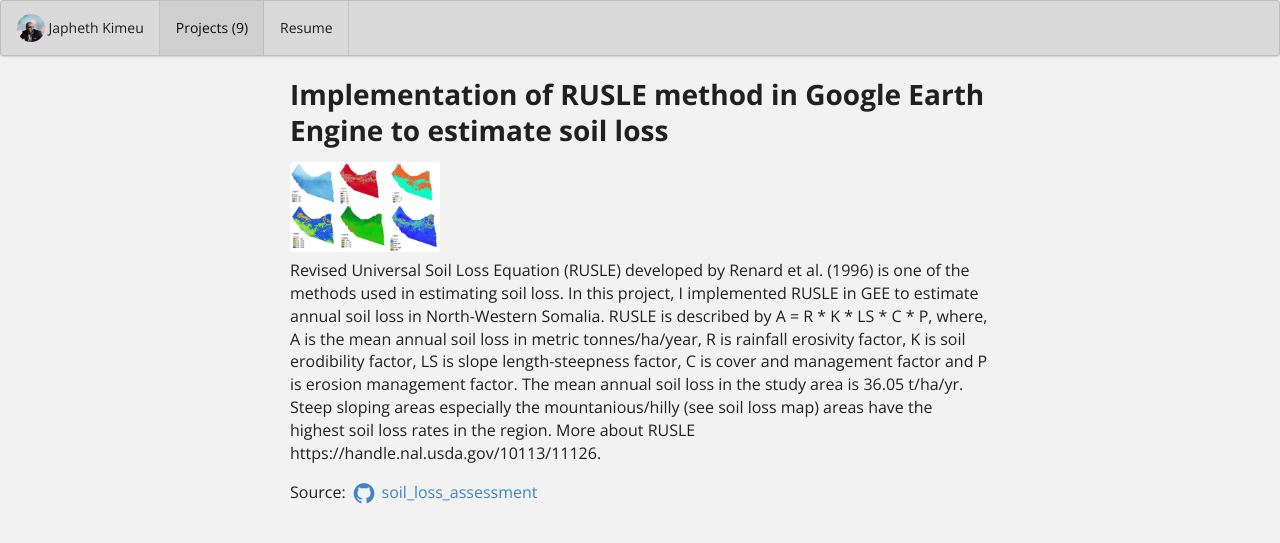
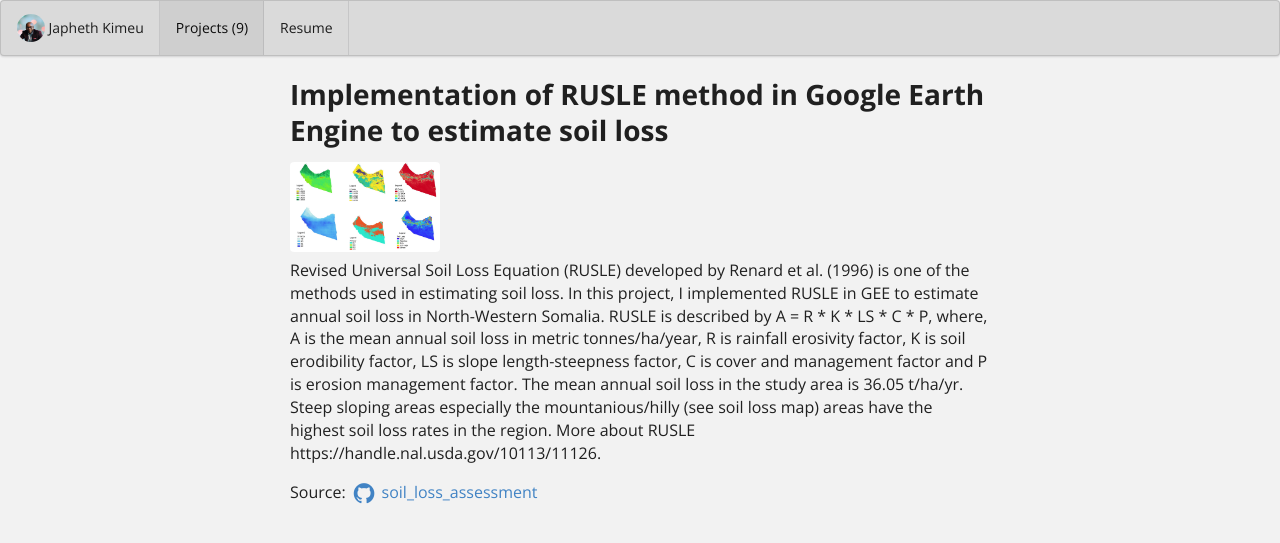
Before and after one commit to japhethkimeu/japhethkimeu.github.io, a Jekyll site: the page built from projects/project-3.md, in a window 1280 px wide. Shown: the top 543 px of the page. Built offline with Jekyll 4.4.1, drawn with Linux system fonts in a browser that asks for light colours.

Commit message:
Update project-3.md

```diff
--- a/projects/project-3.md
+++ b/projects/project-3.md
@@ -15,7 +15,7 @@
 ---
 
 <div class="ui small rounded images">
-  <img class="ui image" src="../images/combined.JPG">
+  <img class="ui image" src="../images/combined.PNG">
  </div>
 
 
```
